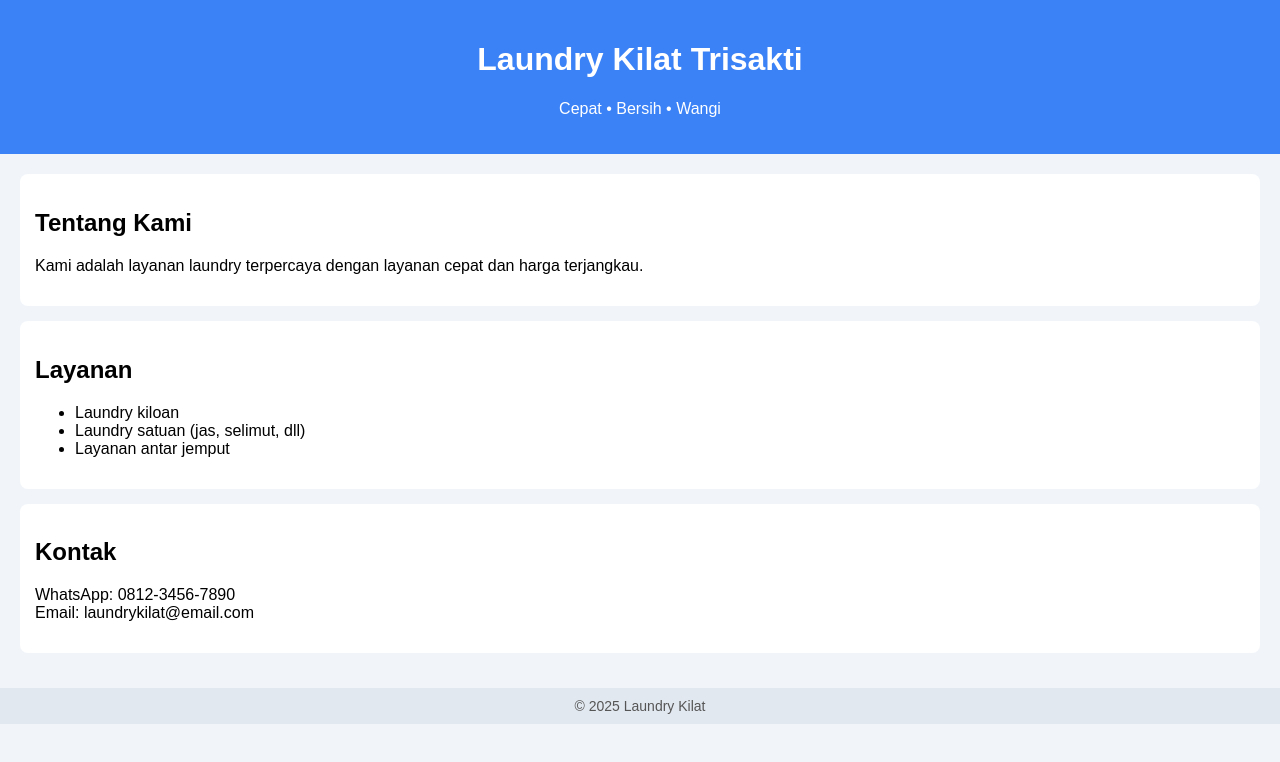
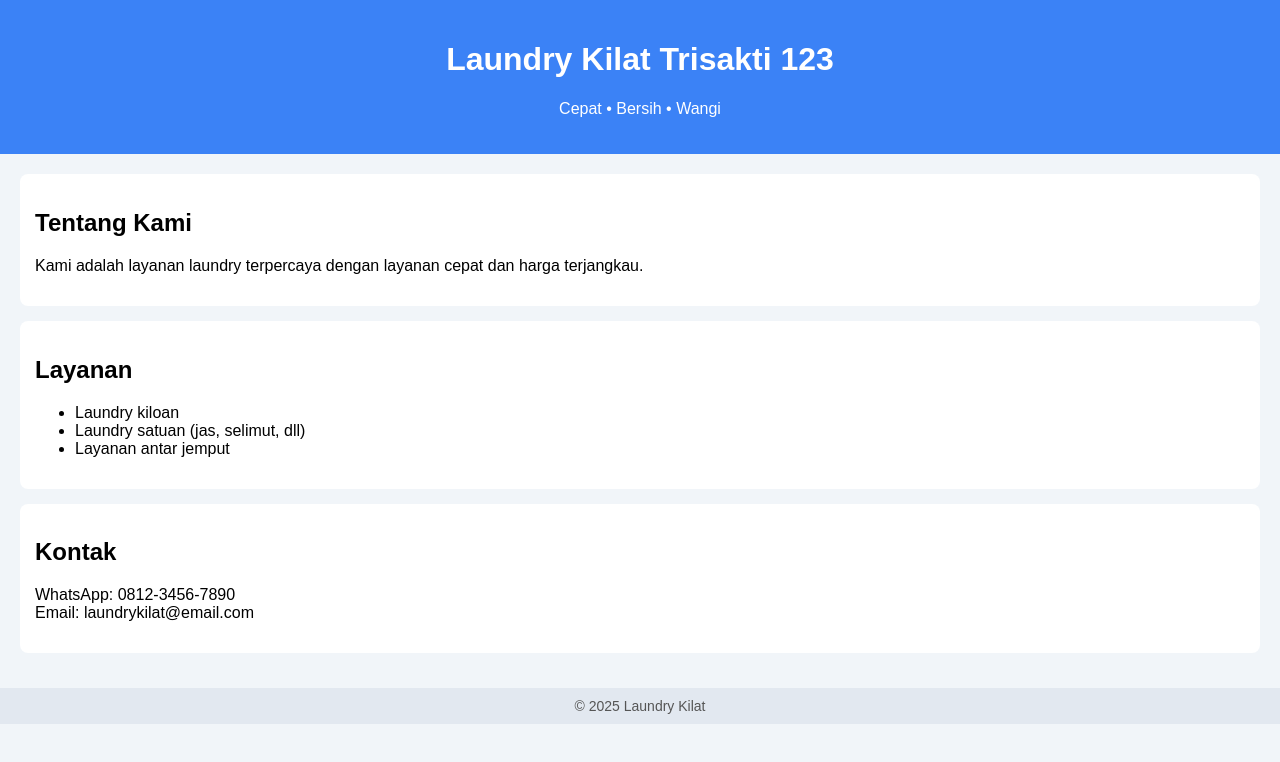
Before and after one commit to sheilamzy/Laundry-website2, a plain HTML site: page index.html in a window 1280 px wide. Drawn offline with Linux system fonts and the light colour scheme.

Commit message:
Add files via upload

```diff
--- a/index.html
+++ b/index.html
@@ -38,7 +38,7 @@
 <body>
 
   <header>
-    <h1>Laundry Kilat Trisakti</h1>
+    <h1>Laundry Kilat Trisakti 123</h1>
     <p>Cepat • Bersih • Wangi</p>
   </header>
 
```
